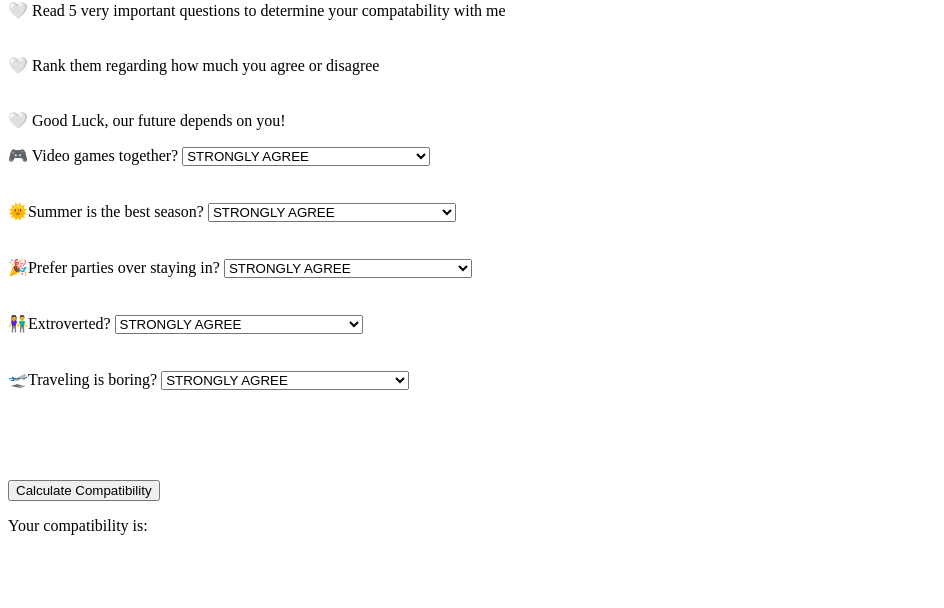
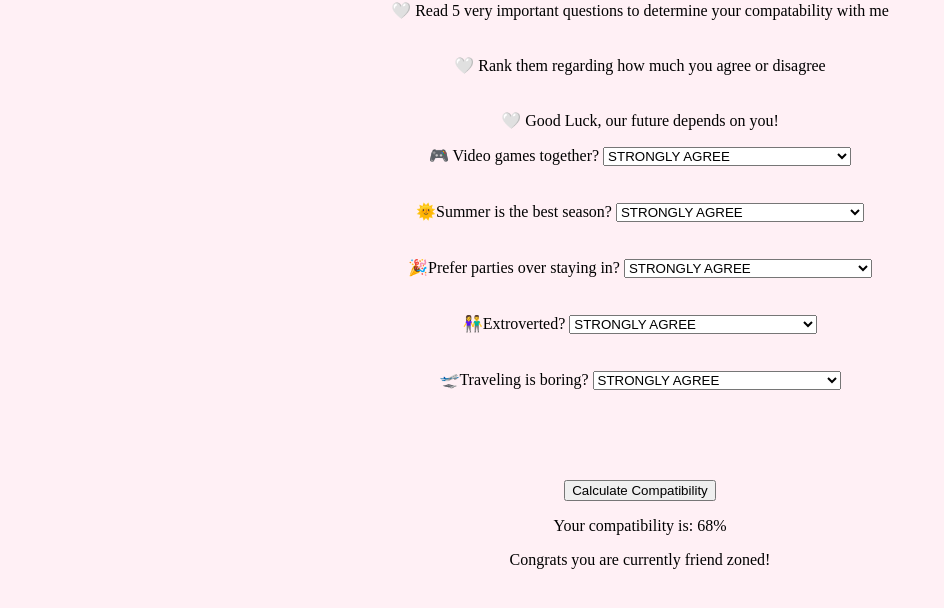
Before and after one commit to xxpineapplesxx7/matchmaker-ma, a plain HTML site: page index.html in a window 1280 px wide. Both pictures are taken after a click on the button "Calculate Compatibility". Shown: the part 80-688 px from the top of the page, without its empty margins (0-944 px from the left). Drawn offline with Linux system fonts and the light colour scheme.

Commit message:
w matchmaker

```diff
--- a/index.html
+++ b/index.html
@@ -24,6 +24,14 @@
         <br /><br /><br />
         🤍 Good Luck, our future depends on you!</p>
 
+<style>
+    body {
+        margin:20px;
+        text-align: center;
+        background-color: lavenderblush;
+
+    }
+</style>
     <label>🎮 Video games together?</label>
 
     <select id="Q1">
@@ -86,10 +94,15 @@
 <button onclick="CalculateCompatibility()">Calculate Compatibility</button>
 <p id="Compatibility"><p>
 
+<p id="Message"></p>
+
 <script>
-console.log("Starting Matchmaker...");
+    console.log("Starting Matchmaker...");
 
-const DESIRED_RESPONSE = [
+function CalculateCompatibility() {
+    console.log("CalculateCompatibility()");
+
+    const DESIRED_RESPONSE = [
     5, /* strongly agree */
     5, /* strongly agree */
     1, /* strongly disagree */
@@ -97,10 +110,7 @@ const DESIRED_RESPONSE = [
     1, /* strongly disagree */
 ]
 
-const MAX_SCORE = 25;
-
-function CalculateCompatibility() {
-    console.log("CalculateCompatibility()");
+    const MAX_SCORE = 25;
 
     let question1Response = document.getElementById('Q1').selectedOptions[0].value;
     let question2Response = document.getElementById('Q2').selectedOptions[0].value;
@@ -109,27 +119,42 @@ function CalculateCompatibility() {
     let question5Response = document.getElementById('Q5').selectedOptions[0].value;
 
     let question1Compatibility = 5 - Math.abs(question1Response - DESIRED_RESPONSE[0]);
-    let question2Compatibility = 5 - Math.abs(question1Response - DESIRED_RESPONSE[1]);
-    let question3Compatibility = 5 - Math.abs(question1Response - DESIRED_RESPONSE[2]);
-    let question4Compatibility = 5 - Math.abs(question1Response - DESIRED_RESPONSE[3]);
-    let question5Compatibility = 5 - Math.abs(question1Response - DESIRED_RESPONSE[4]);
+    let question2Compatibility = 5 - Math.abs(question2Response - DESIRED_RESPONSE[1]);
+    let question3Compatibility = 5 - Math.abs(question3Response - DESIRED_RESPONSE[2]);
+    let question4Compatibility = 5 - Math.abs(question4Response - DESIRED_RESPONSE[3]);
+    let question5Compatibility = 5 - Math.abs(question5Response - DESIRED_RESPONSE[4]);
 
-    console.log(question1Compatibility);
-    console.log(question2Compatibility);
-    console.log(question3Compatibility);
-    console.log(question4Compatibility);
-    console.log(question4Compatibility);
-    console.log(question5Compatibility);
+    console.log("c1=" +question1Compatibility);
+    console.log("c2=" +question2Compatibility);
+    console.log("c3=" +question3Compatibility);
+    console.log("c4=" +question4Compatibility);
+    console.log("c5=" +question5Compatibility);
 
-    let totalCompatibility = question1Compatibility + question2Compatibility + question3Compatibility + question4Compatibility +question5Compatibility;
+    let totalCompatibility = question1Compatibility + question2Compatibility + question3Compatibility + question4Compatibility + question5Compatibility;
 
 
     totalCompatibility *= 100 / MAX_SCORE;
     totalCompatibility = Math.round(totalCompatibility);
-    console.log("tc="+totalCompatibility);
+    console.log("totalCompatability=" + totalCompatibility);
 
-     document.getElementById("Compatibility").innerHTML = "Your compatibility is: "; + totalCompatibility;
+    document.getElementById("Compatibility").innerHTML = "Your compatibility is: " + totalCompatibility + "%";
 
+    if (totalCompatibility > 80) {
+        console.log("Congrats, when's our first date?\n")
+        document.getElementById("Message").innerHTML = "Congrats, when's our first date?";
+    }
+    else if (totalCompatibility > 79) {
+        console.log("Congrats we are going to be best friends!\n")
+        document.getElementById("Message").innerHTML = "Congrats we are going to be best friends!";
+    }
+    else if (totalCompatibility > 59) {
+        console.log("Congrats you are currently friend zoned!\n")
+        document.getElementById("Message").innerHTML = "Congrats you are currently friend zoned!";
+    }
+    else if (totalCompatibility > 39) {
+        console.log("Congrats you are getting blocked!\n")
+        document.getElementById("Message").innerHTML = "Congrats you are getting blocked!";
+    }
 }
 
 </script>
```
